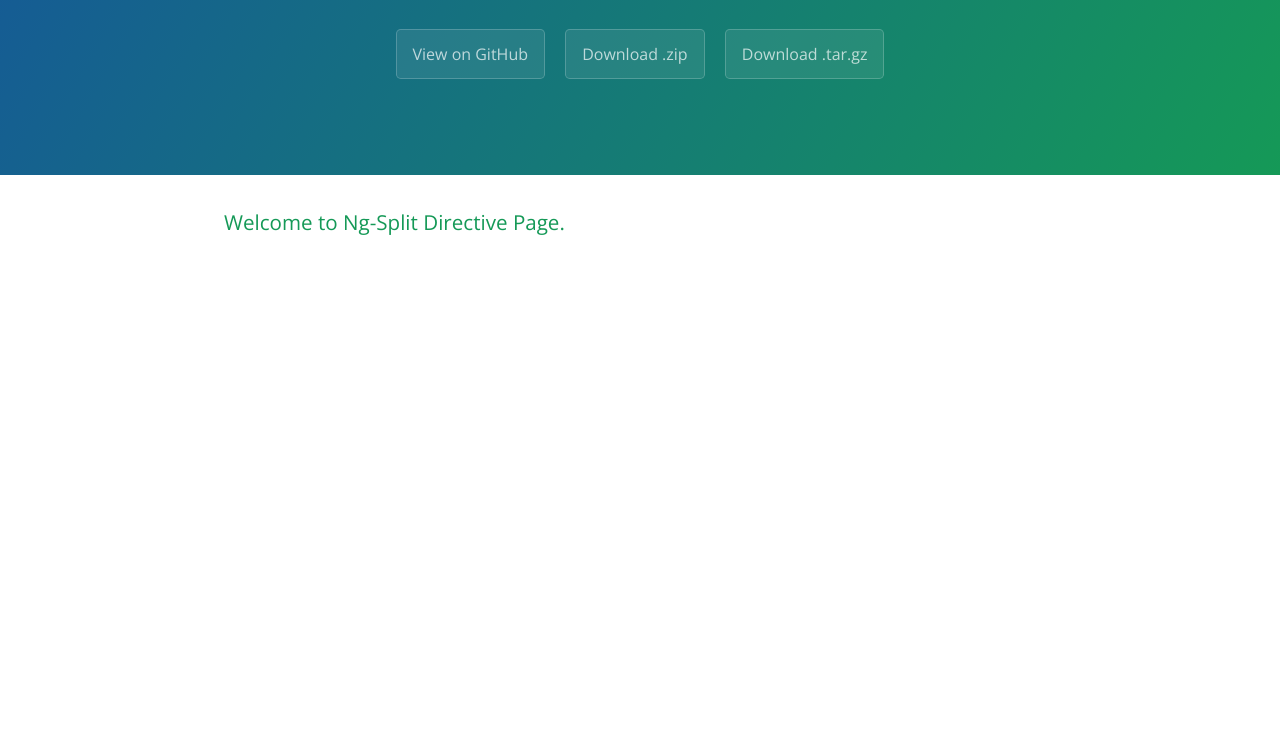
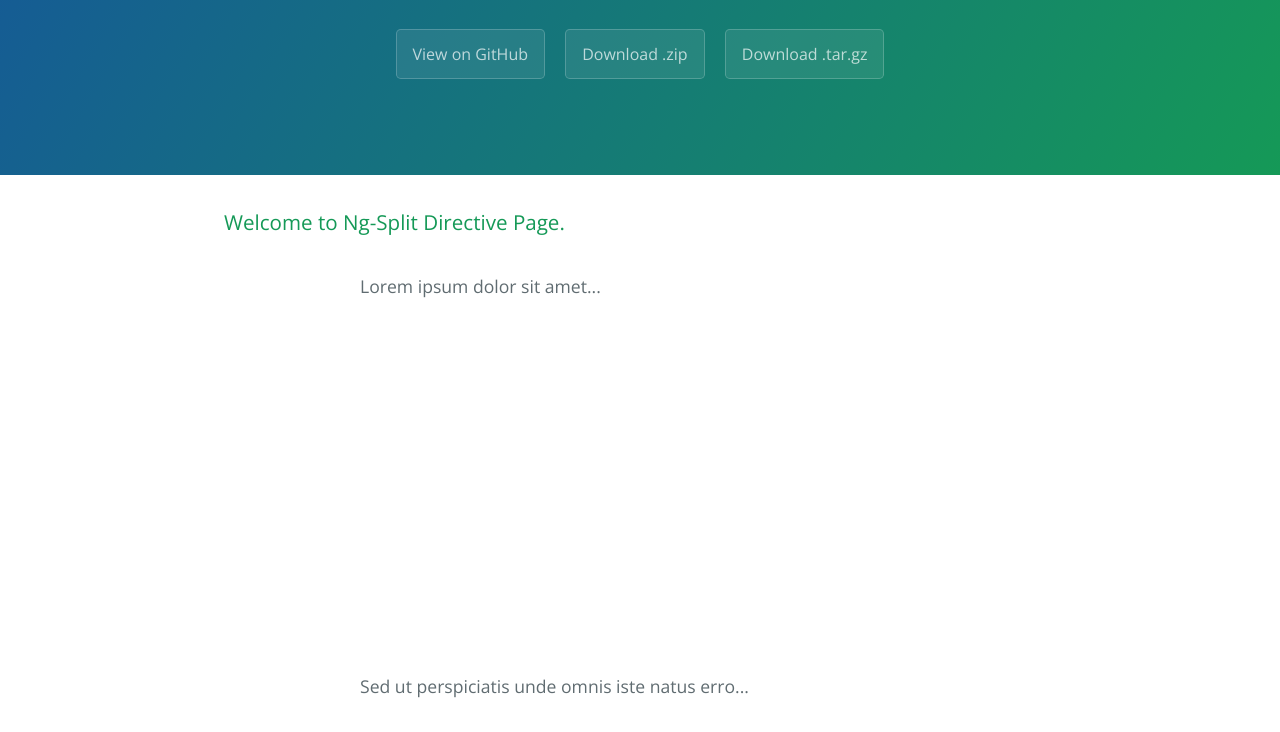
Before and after one commit to scahitdemir/ng-split, a website: page index.html in a window 1280 px wide. Shown: the part 208-940 px from the top of the page. Before the commit the page ends 893 px from the top, so only its background shows below. Drawn offline with nearby package versions, Linux system fonts and the light colour scheme.

Commit message:
Fix example page

```diff
--- a/index.html
+++ b/index.html
@@ -78,11 +78,11 @@
       <h3><a id="welcome-to-github-pages" class="anchor" href="#welcome-to-github-pages" aria-hidden="true"><span aria-hidden="true" class="octicon octicon-link"></span></a>Welcome to Ng-Split Directive Page.</h3>
 
       <div class="container">
-        <split direction="horizontal">
-          <split-area size="50">
+        <split direction="horizontal" ng-transclude>
+          <split-area size="50" ng-transclude>
             <p>Lorem ipsum dolor sit amet...</p>
           </split-area>
-          <split-area size="50">
+          <split-area size="50" ng-transclude>
             <p>Sed ut perspiciatis unde omnis iste natus erro...</p>
           </split-area>
         </split>
```
